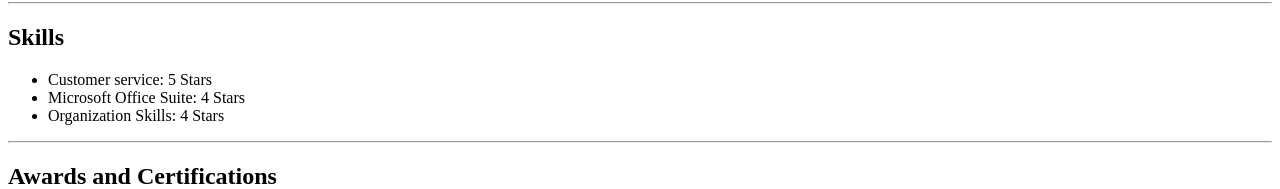
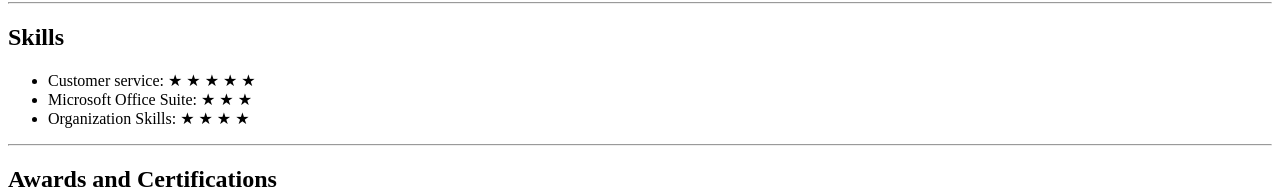
Before and after one commit to Libannur/html-resume, a plain HTML site: page index.html in a window 1280 px wide. Shown: the part 796-985 px from the top of the page. Drawn offline with Linux system fonts and the light colour scheme.

Commit message:
Update index.html

```diff
--- a/index.html
+++ b/index.html
@@ -36,9 +36,9 @@
     <hr>
     <h2>Skills</h2>
     <ul>
-        <li>Customer service: 5 Stars</li>
-        <li>Microsoft Office Suite: 4 Stars</li>
-        <li>Organization Skills: 4 Stars</li>
+        <li>Customer service: &#9733; &#9733; &#9733; &#9733; &#9733;</li>
+        <li>Microsoft Office Suite: &#9733; &#9733; &#9733;</li>
+        <li>Organization Skills: &#9733; &#9733; &#9733; &#9733;</li>
     </ul>
     <hr>
     <h2>Awards and Certifications</h2>
```
